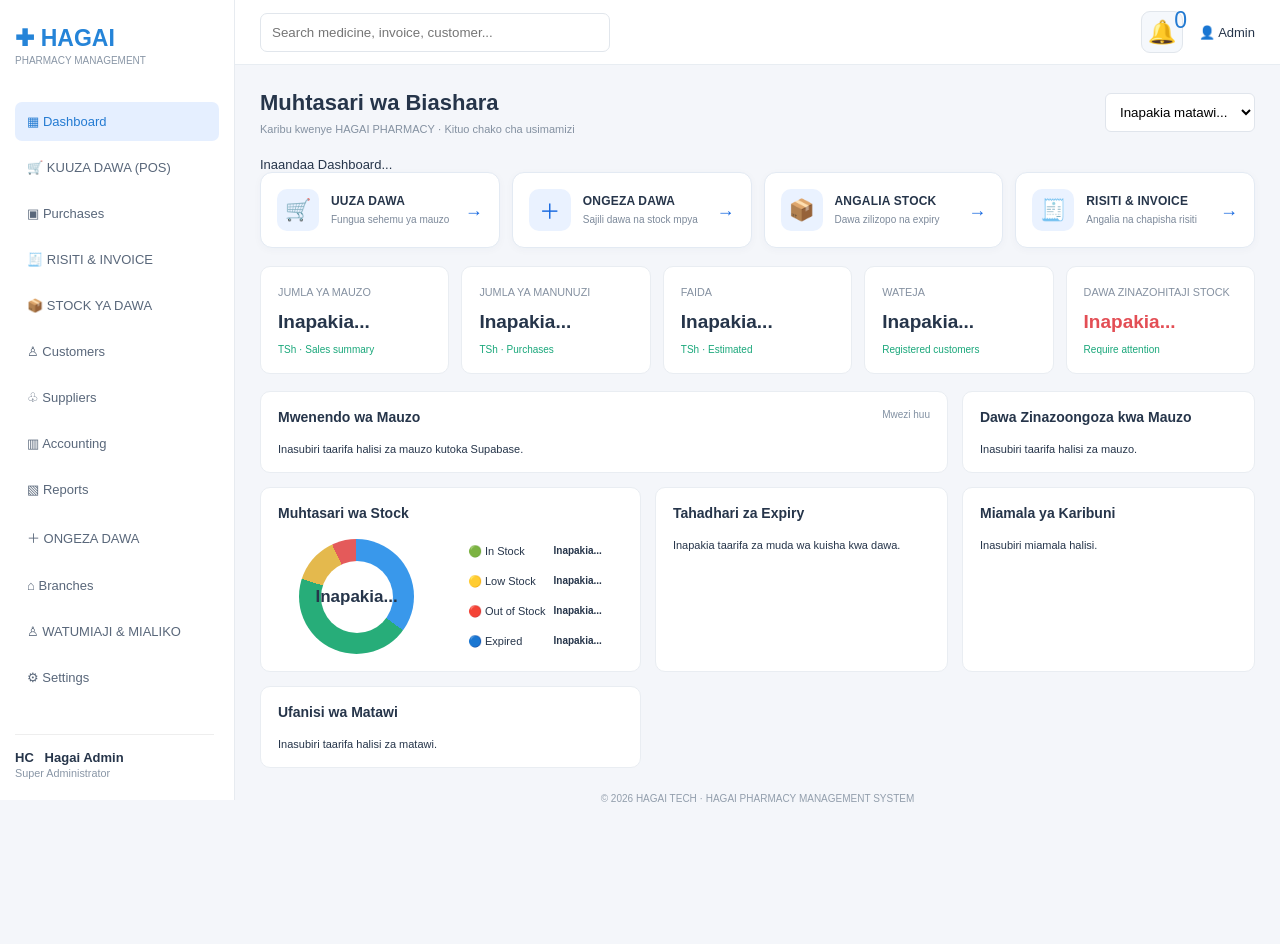
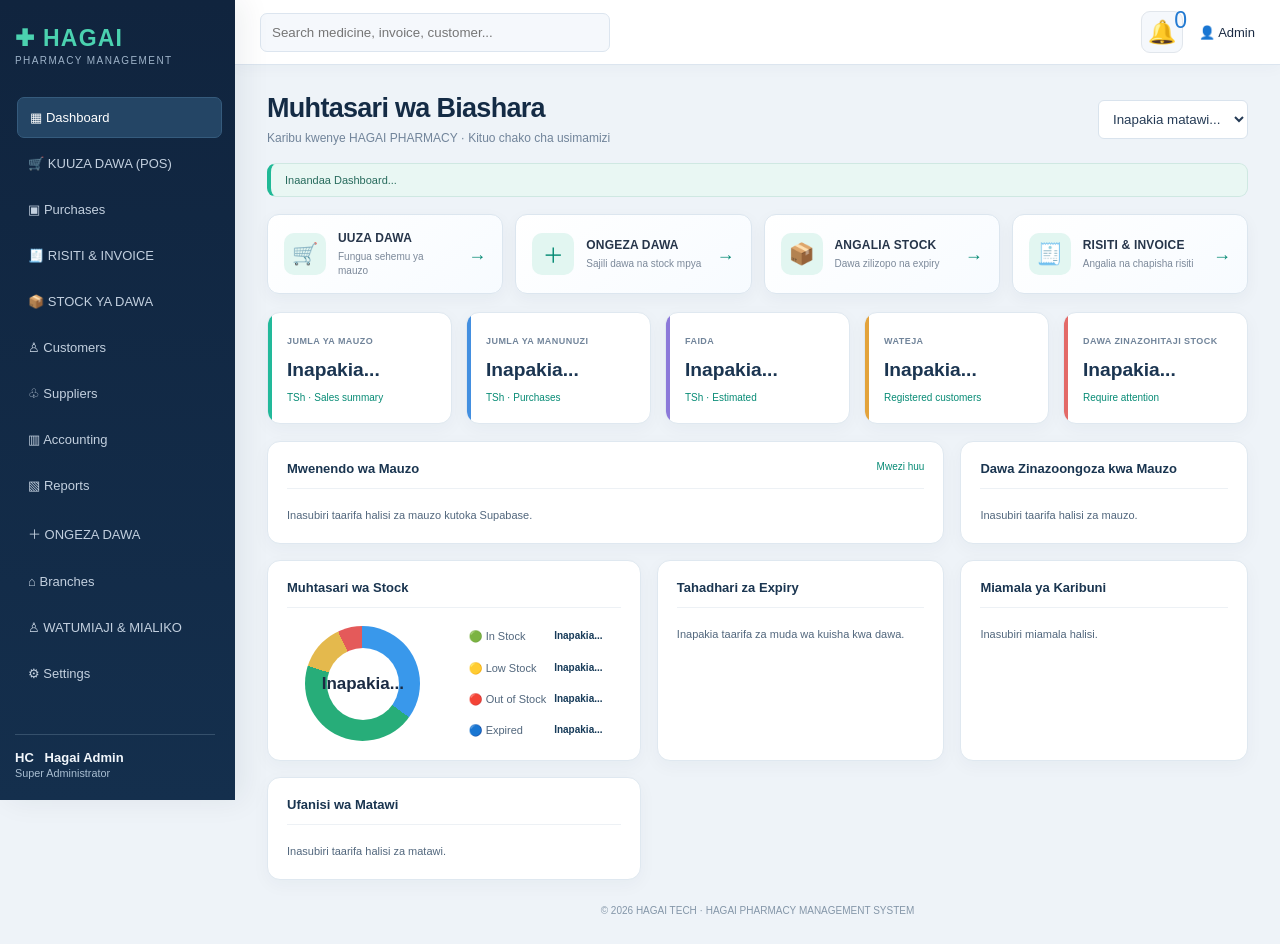
Before and after one commit to hagailaitony661-tech/HAGAI_PHARMACY, a plain HTML site: page index.html in a window 1280 px wide. Before the commit the page ends 854 px from the top, so only its background shows below. Drawn offline with Linux system fonts and the light colour scheme; a script that the page names is missing.

Commit message:
Professional navy and teal dashboard theme

```diff
--- a/assets/css/style.css
+++ b/assets/css/style.css
@@ -85,3 +85,57 @@ header .header-actions #notificationCount {
 .quick-action>b{margin-left:auto;color:#1769e0;font-size:18px}
 @media(max-width:1100px){.quick-actions{grid-template-columns:repeat(2,minmax(0,1fr))}}
 @media(max-width:480px){.quick-actions{grid-template-columns:1fr}.quick-action{padding:13px}}
+
+
+/* HAGAI PHARMACY — professional dashboard theme */
+.dashboard-page{background:#eef3f8;color:#1b2b43}
+.dashboard-page .sidebar{background:linear-gradient(180deg,#10243e 0%,#142f4d 100%);border-right:0;color:#eaf2fb;box-shadow:8px 0 28px #10243e12}
+.dashboard-page .sidebar h2{color:#4bd2b0;letter-spacing:1.2px}
+.dashboard-page .sidebar>small{color:#9eb3c9;letter-spacing:1.4px}
+.dashboard-page nav{gap:5px;margin-top:30px}
+.dashboard-page nav a{color:#c3d0df;border:1px solid transparent;transition:background .2s,color .2s,transform .2s}
+.dashboard-page nav a:hover,.dashboard-page nav a.active{background:#244565;color:#fff;border-color:#355b7d;transform:translateX(2px)}
+.dashboard-page .profile{border-color:#35506b;color:#f2f7fc}
+.dashboard-page .profile small{color:#a9bed1}
+.dashboard-page main{min-height:100vh}
+.dashboard-page header{background:#fff;border-bottom:1px solid #dce5ef;box-shadow:0 3px 15px #203c5808}
+.dashboard-page header input{background:#f5f8fc;border-color:#dce5ef;outline:none}
+.dashboard-page header input:focus{border-color:#27b99a;box-shadow:0 0 0 3px #27b99a20}
+.dashboard-page .content{padding:28px clamp(16px,2.5vw,34px)}
+.dashboard-page .heading{margin-bottom:18px}
+.dashboard-page .heading h1{font-size:27px;letter-spacing:-.7px;color:#142b45}
+.dashboard-page .heading p{font-size:12px;color:#71849a}
+.dashboard-page select{background:#fff;border-color:#d9e3ed;color:#253b55}
+.dashboard-page .dashboard-status{margin:0 0 17px;padding:10px 14px;border:1px solid #cfe8e2;border-left:4px solid #20b996;border-radius:9px;background:#e9f7f3;color:#286b5d;font-size:11px}
+.dashboard-page .quick-action{background:linear-gradient(145deg,#fff,#f7fbff);border-color:#dce6ef;box-shadow:0 5px 16px #1836500b;transition:transform .2s,box-shadow .2s,border-color .2s}
+.dashboard-page .quick-action:hover{transform:translateY(-3px);border-color:#55cbb1;box-shadow:0 10px 22px #18365016}
+.dashboard-page .quick-action .quick-icon{background:#e2f6f1;color:#078b75}
+.dashboard-page .quick-action>b{color:#078b75}
+.dashboard-page .stats{gap:14px}
+.dashboard-page .stats article{position:relative;overflow:hidden;background:#fff;border:1px solid #dfe8f0;border-radius:13px;padding:19px;box-shadow:0 5px 18px #1d38500a}
+.dashboard-page .stats article:before{content:"";position:absolute;inset:0 auto 0 0;width:4px;background:#22b99a}
+.dashboard-page .stats article:nth-child(2):before{background:#438fe0}
+.dashboard-page .stats article:nth-child(3):before{background:#8c79d9}
+.dashboard-page .stats article:nth-child(4):before{background:#e3a33c}
+.dashboard-page .stats article:nth-child(5):before{background:#e36a68}
+.dashboard-page .stats small{color:#71849a;font-weight:700;letter-spacing:.45px;font-size:9px}
+.dashboard-page .stats h2{font-size:clamp(17px,1.5vw,22px);color:#1b3551}
+.dashboard-page .stats em{color:#078b75}
+.dashboard-page .grid{gap:16px}
+.dashboard-page .panel{background:#fff;border:1px solid #dfe8f0;border-radius:13px;padding:19px;box-shadow:0 5px 18px #1d38500a}
+.dashboard-page .panel h3{color:#1a3550;font-size:13px;padding-bottom:12px;border-bottom:1px solid #edf1f5}
+.dashboard-page .panel h3 span{color:#078b75}
+.dashboard-page .items{gap:14px}
+.dashboard-page .items p{color:#52677d;line-height:1.55}
+.dashboard-page .items b{color:#173b59}
+.dashboard-page .chart{background:repeating-linear-gradient(to bottom,#fff 0,#fff 37px,#eaf0f5 38px)}
+.dashboard-page .bars i{background:linear-gradient(180deg,#48d0b0,#168f86)}
+.dashboard-page .donut:before{background:#fff}
+.dashboard-page footer{color:#8496a8}
+@media(max-width:650px){
+ .dashboard-page .sidebar{background:#10243e}
+ .dashboard-page .content{padding:14px 11px}
+ .dashboard-page .heading h1{font-size:23px}
+ .dashboard-page .stats article{border-radius:10px}
+ .dashboard-page .dashboard-status{font-size:10px}
+}
```
